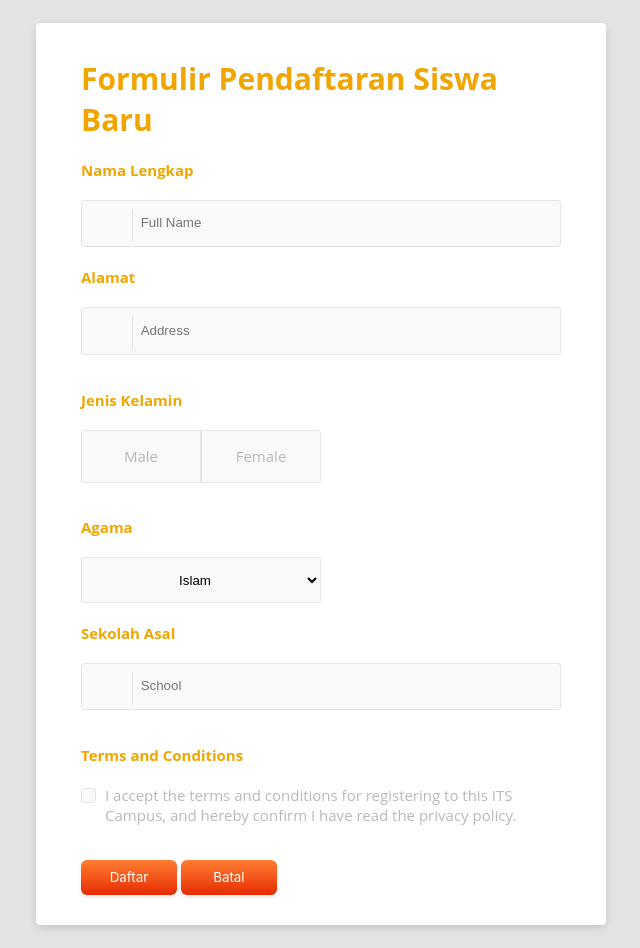
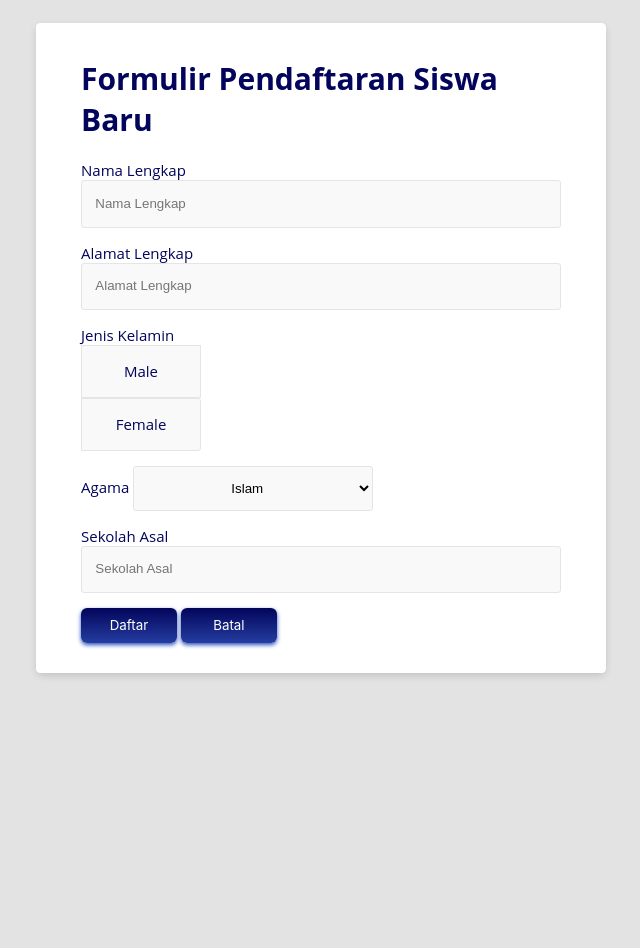
Before and after one commit to adjiemahesa/pweb-tugas-phpMySQL, a PHP site: page /form-daftar.php in a window 1280 px wide. Shown: the whole page, without its empty margins (319-959 px from the left). After the commit the page ends 677 px from the top, so only its background shows below. Run offline with PHP 8.4, Linux system fonts and the light colour scheme; some libraries are stand-ins or nearby versions.

Commit message:
style: change styling on form daftar

```diff
--- a/form-daftar.php
+++ b/form-daftar.php
@@ -21,7 +21,7 @@
 
         h1,
         h4 {
-            color: #f0a500;
+            color: #02055B;
         }
 
         input,
@@ -44,15 +44,15 @@
 
         input:focus {
             outline: 0;
-            border-color: #bd8200;
+            border-color: #253DA1;
         }
 
         input:focus+.input-icon i {
-            color: #f0a500;
+            color: #253DA1;
         }
 
         input:focus+.input-icon:after {
-            border-right-color: #f0a500;
+            border-right-color: #253DA1;
         }
 
         input[type="radio"] {
@@ -64,7 +64,6 @@
             display: inline-block;
             width: 50%;
             text-align: center;
-            float: left;
             border-radius: 0;
         }
 
@@ -86,9 +85,9 @@
         input:checked+label:before,
         select:focus,
         select:active {
-            background-color: #f0a500;
+            background-color: #02055B;
             color: #fff;
-            border-color: #bd8200;
+            border-color: #02055A;
         }
 
         input[type="checkbox"] {
@@ -148,7 +147,7 @@
         }
 
         select option {
-            background-color: #f0a500;
+            background-color: #253DA1;
             color: #fff;
         }
 
@@ -261,9 +260,9 @@
 
         .button-42 {
             background-color: initial;
-            background-image: linear-gradient(-180deg, #FF7E31, #E62C03);
+            background-image: linear-gradient(-180deg, #02055A, #253DA1);
             border-radius: 6px;
-            box-shadow: rgba(0, 0, 0, 0.1) 0 2px 4px;
+            box-shadow: rgb(42, 82, 190) 0 2px 4px;
             color: #FFFFFF;
             cursor: pointer;
             display: inline-block;
@@ -288,7 +287,11 @@
         }
 
         .button-42:hover {
-            box-shadow: rgba(253, 76, 0, 0.5) 0 3px 8px;
+            box-shadow: rgb(171, 205, 239) 0 3px 8px;
+        }
+
+        label {
+            color: #02055A;
         }
     </style>
 </head>
@@ -304,39 +307,23 @@
 
             <div class="row">
                 <h1>Formulir Pendaftaran Siswa Baru</h1>
-                <h4>Nama Lengkap</h4>
-                <div class="input-group input-group-icon">
-                    <input for="nama" type="text" name="nama" placeholder="Full Name" />
-                    <div class="input-icon"></div>
+                <!-- <h4>Nama Lengkap</h4> -->
+                <div class="input-group">
+                    <label for="nama">Nama Lengkap</label>
+                    <input for="nama" type="text" name="nama" placeholder="Nama Lengkap" />
+
                 </div>
-                <h4>Alamat</h4>
-                <div class="input-group input-group-icon">
-                    <input for="alamat" name="alamat" type="text" placeholder="Address" />
-                    <div class="input-icon"></div>
+                <div class="input-group">
+                    <label for="alamat">Alamat Lengkap</label>
+                    <input for="alamat" name="alamat" type="text" placeholder="Alamat Lengkap" />
+
                 </div>
-                <!-- <div class="input-group input-group-icon">
-                <input type="password" placeholder="Password"/>
-                <div class="input-icon"></div>
-            </div> -->
             </div>
             <div class="row">
-                <!-- <div class="col-half">
-                <h4>Date of Birth</h4>
-                <div class="input-group">
-                <div class="col-third">
-                    <input type="text" placeholder="DD"/>
-                </div>
-                <div class="col-third">
-                    <input type="text" placeholder="MM"/>
-                </div>
-                <div class="col-third">
-                    <input type="text" placeholder="YYYY"/>
-                </div>
-                </div>
-            </div> -->
                 <div class="col-half">
-                    <h4>Jenis Kelamin</h4>
                     <div class="input-group">
+                        <label for="gender">Jenis Kelamin</label>
+                        <br />
                         <input id="gender_male" type="radio" name="jenis_kelamin" value="laki-laki" />
                         <label for="gender_male">Male</label>
                         <input id="gender_female" type="radio" name="jenis_kelamin" value="perempuan" />
@@ -345,8 +332,8 @@
                 </div>
             </div>
             <div class="row">
-                <h4>Agama</h4>
                 <div class="input-group">
+                    <label for="agama">Agama</label>
                     <select for="agama" name="agama">
                         <option>Islam</option>
                         <option>Kristen</option>
@@ -355,76 +342,18 @@
                         <option>Atheis</option>
                     </select>
                 </div>
-                <h4>Sekolah Asal</h4>
-                <div class="input-group input-group-icon">
-                    <input type="text" for="sekolah_asal" name="sekolah_asal" placeholder="School" />
-                    <div class="input-icon"></div>
-                </div>
-                <!-- <div class="col-half">
-                <div class="input-group input-group-icon">
-                <input type="text" placeholder="Card CVC"/>
-                <div class="input-icon"><i class="fa fa-user"></i></div>
+                <div class="input-group">
+                    <label for="sekolah">Sekolah Asal</label>
+                    <input type="text" for="sekolah_asal" name="sekolah_asal" placeholder="Sekolah Asal" />
+
                 </div>
             </div>
-            <div class="col-half">
-                <div class="input-group">
-                <select>
-                    <option>01 Jan</option>
-                    <option>02 Jan</option>
-                </select>
-                <select>
-                    <option>2015</option>
-                    <option>2016</option>
-                </select>
-                </div>
-            </div> -->
-            </div>
             <div class="row">
-                <h4>Terms and Conditions</h4>
-                <div class="input-group">
-                    <input id="terms" type="checkbox" />
-                    <label for="terms">I accept the terms and conditions for registering to this ITS Campus, and hereby confirm I have read the privacy policy.</label>
-                </div></br>
                 <div class="row">
                     <button type="submit" value="Daftar" name="daftar" class="button-42">Daftar</button>
                     <a href="index.php"><button type="button" class="button-42">Batal</button></a>
                 </div>
             </div>
-
-
-            <!-- <p>
-            <label for="nama">Nama: </label>
-            <input type="text" name="nama" placeholder="nama lengkap" />
-        </p>
-        <p>
-            <label for="alamat">Alamat: </label>
-            <textarea name="alamat"></textarea>
-        </p>
-        <p>
-            <label for="jenis_kelamin">Jenis Kelamin: </label>
-            <label><input type="radio" name="jenis_kelamin" value="laki-laki"> Laki-laki</label>
-            <label><input type="radio" name="jenis_kelamin" value="perempuan"> Perempuan</label>
-        </p>
-        <p>
-            <label for="agama">Agama: </label>
-            <select name="agama">
-                <option>Islam</option>
-                <option>Kristen</option>
-                <option>Hindu</option>
-                <option>Budha</option>
-                <option>Atheis</option>
-            </select>
-        </p>
-        <p>
-            <label for="sekolah_asal">Sekolah Asal: </label>
-            <input type="text" name="sekolah_asal" placeholder="nama sekolah" />
-        </p>
-        <p>
-            <input type="submit" value="Daftar" name="daftar" />
-        </p> -->
-
-            <!-- </fieldset> -->
-
         </form>
     </div>
 
```
